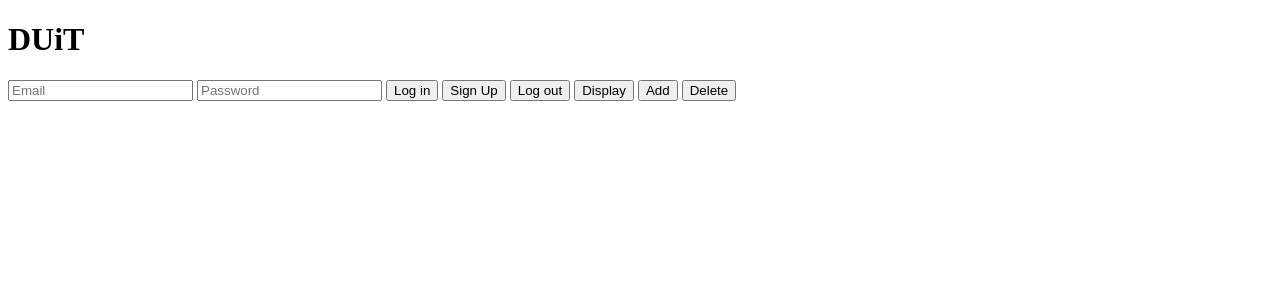
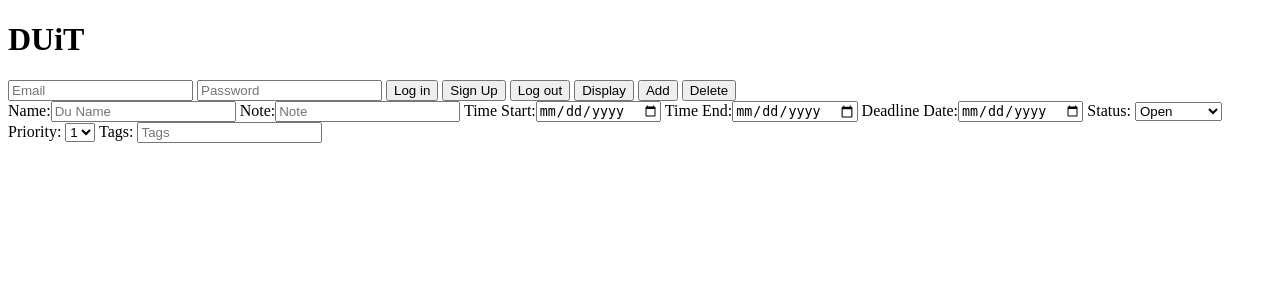
Before and after one commit to auberginekenobi/duit, a PHP site: page /duit-dev/duit-core/index.php in a window 1280 px wide. Shown: the top 300 px of the page. Run offline with PHP 8.4, Linux system fonts and the light colour scheme; some libraries are stand-ins or nearby versions.

Commit message:
Add initial form template

```diff
--- a/duit-dev/duit-core/index.php
+++ b/duit-dev/duit-core/index.php
@@ -41,6 +41,31 @@ table, th, td{
 
   <button id="btnDelete" class = "btn btn-action">Delete</button>
 
+  <div>
+    Name:<input id="txtName" type="text" placeholder="Du Name">
+    Note:<input id="txtNote" type="text" placeholder="Note">
+    Time Start:<input id="dateTimeStart" type="date" placeholder="Date">
+
+    Time End:<input id="dateTimeEnd" type="date" placeholder="Date">
+    Deadline Date:<input id="dateDeadline" type="date" placeholder="Date">
+
+    Status:
+    <select id="status">
+      <option value="Open">Open</option>
+      <option value="Active">Active</option>
+      <option value="Completed">Completed</option>
+    </select>
+    Priority:
+    <select id="priority">
+      <option value="1">1</option>
+      <option value="2">2</option>
+      <option value="3">3</option>
+      <option value="4">4</option>
+    </select>
+    Tags:
+    <input id="txtTags" type="text" placeholder="Tags">
+
+  </div>
 
   <div class="responseContainer">
   </div>
```
